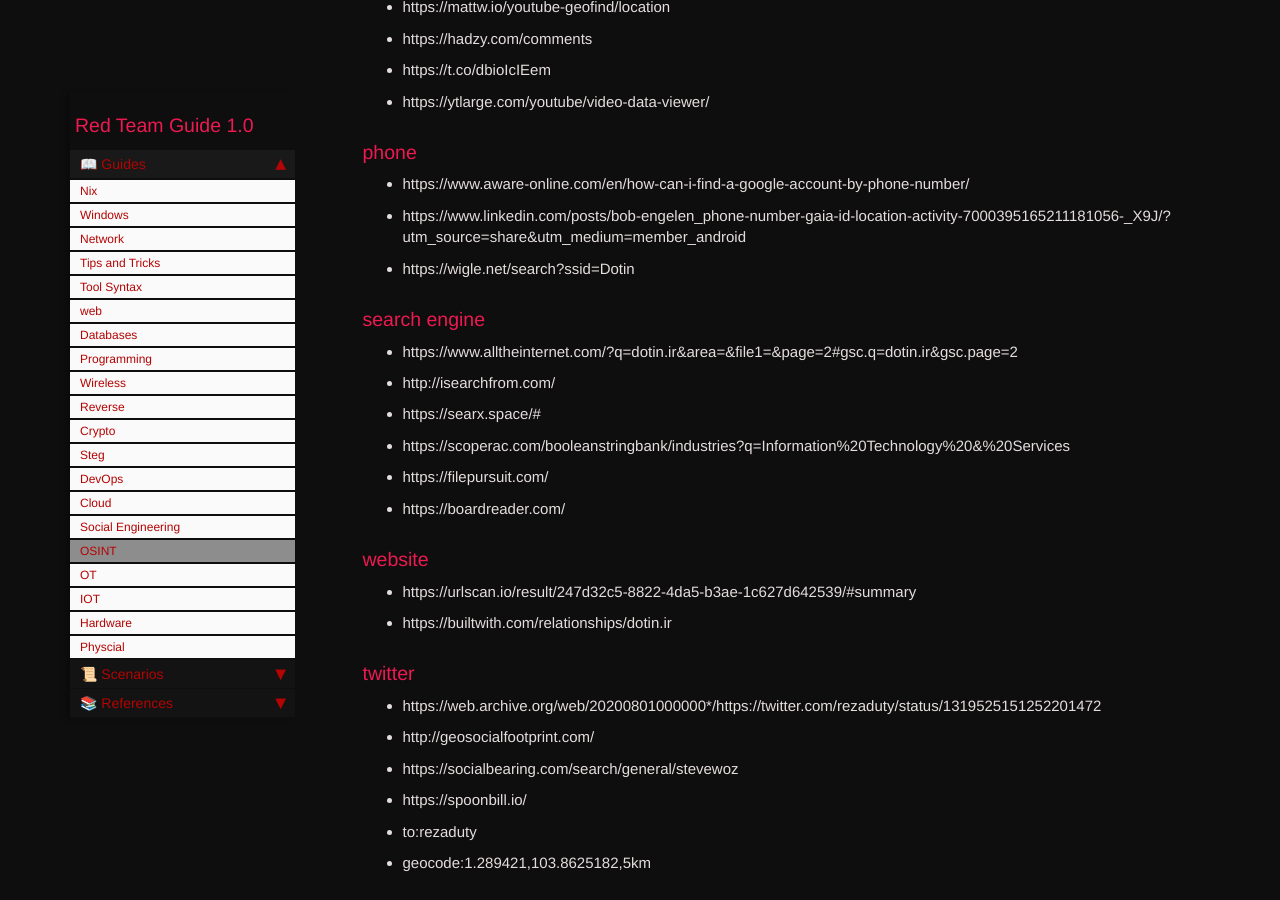
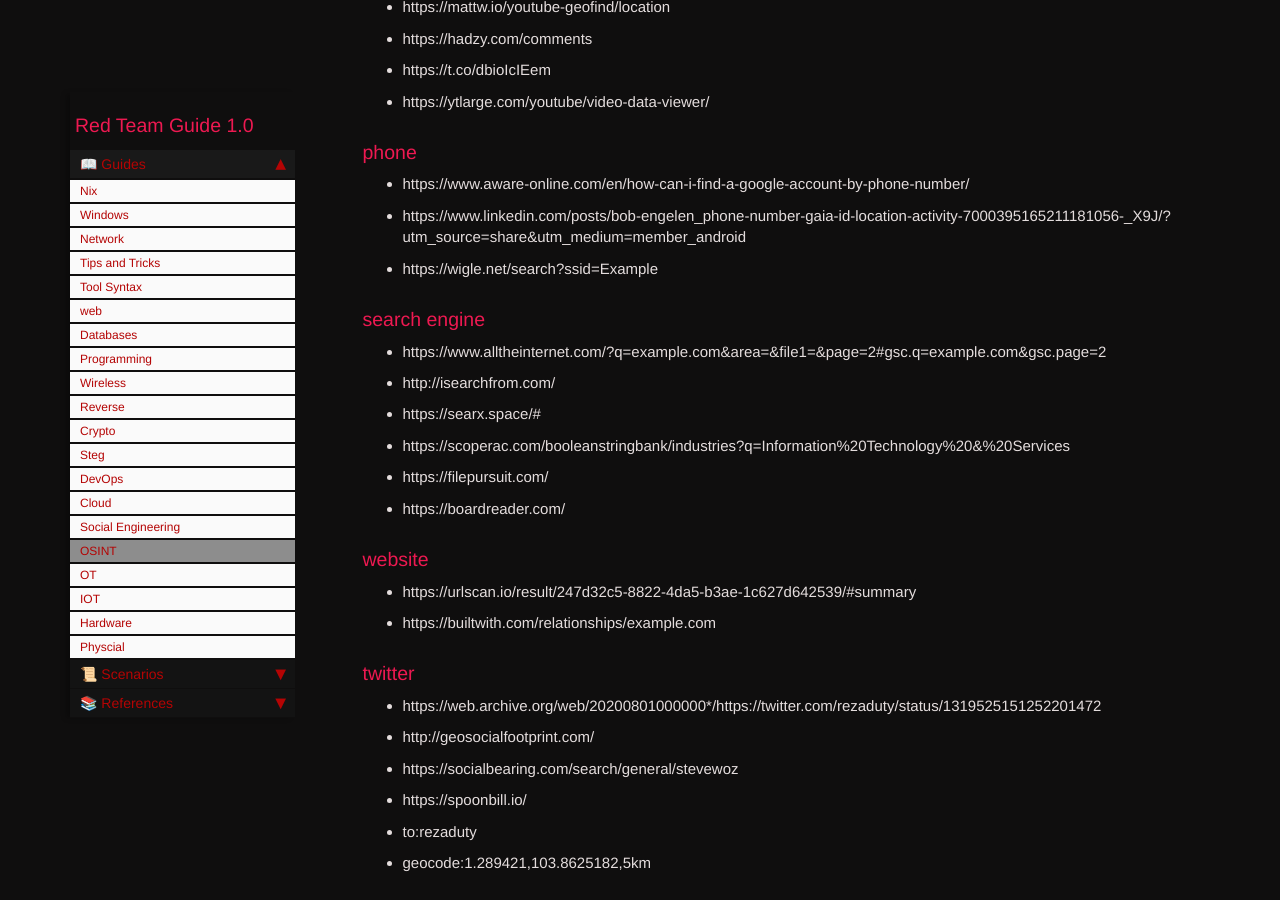
Before and after one commit to redteamguides/redteamguides.github.io, a Jekyll site: the page built from pages/mydoc/osint.md, in a window 1280 px wide and 900 px high, scrolled down 2431 px. Built offline with Jekyll 4.4.1, drawn with Linux system fonts in a browser that asks for light colours; comment, search, counter and statistics services are not loaded; some of the changed lines change nothing that is shown; some of the changed text lies outside the part shown.

Commit message:
misspelling

```diff
--- a/pages/mydoc/osint.md
+++ b/pages/mydoc/osint.md
@@ -11,7 +11,7 @@
 
 -   web.body="hadess"&&web.body="wordpress"
 
--   domain="dotin.ir"
+-   domain="example.com"
 
 -   web.body="we hack your company successfully"&&web.title="How to Restore Your Files"
 
@@ -93,12 +93,12 @@
 
 -   https://www.linkedin.com/posts/bob-engelen_phone-number-gaia-id-location-activity-7000395165211181056-_X9J/?utm_source=share&utm_medium=member_android
 
--   https://wigle.net/search?ssid=Dotin
+-   https://wigle.net/search?ssid=Example
 
 
 ### search engine
 
--   https://www.alltheinternet.com/?q=dotin.ir&area=&file1=&page=2#gsc.q=dotin.ir&gsc.page=2
+-   https://www.alltheinternet.com/?q=example.com&area=&file1=&page=2#gsc.q=example.com&gsc.page=2
 
 -   http://isearchfrom.com/
 
@@ -115,7 +115,7 @@
 
 -   https://urlscan.io/result/247d32c5-8822-4da5-b3ae-1c627d642539/#summary
 
--   https://builtwith.com/relationships/dotin.ir
+-   https://builtwith.com/relationships/example.com
 
 
 ### twitter
```
